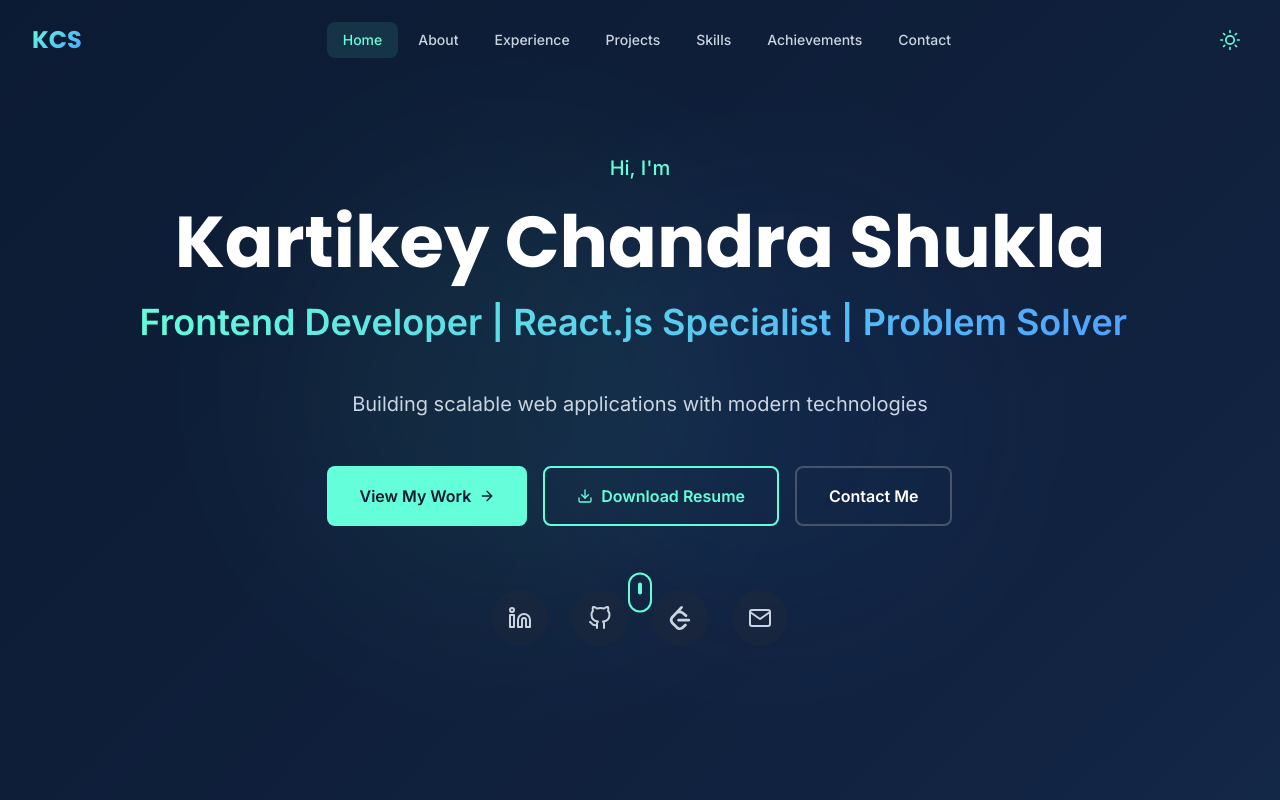
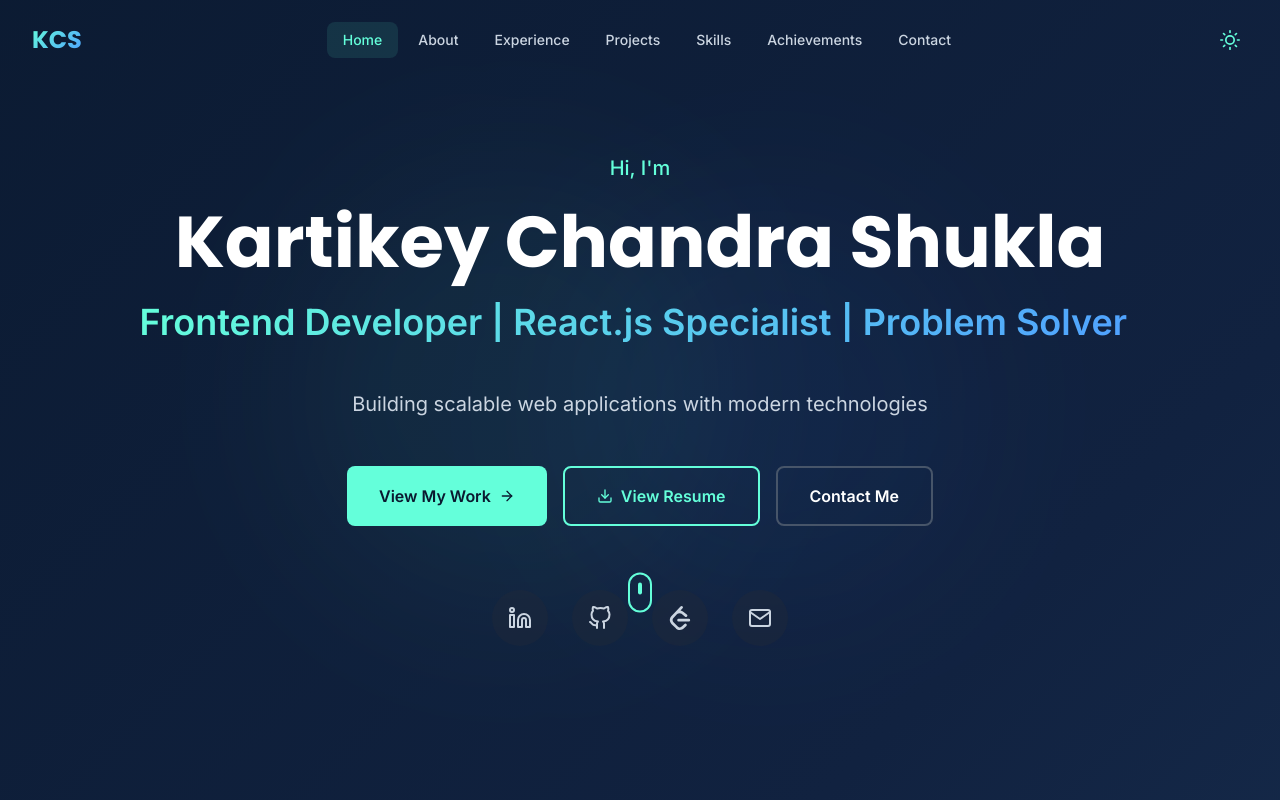
Before and after one commit to Kartikeychandrashukla/Poprtfolio, a React (Create React App) app: page / in a window 1280 px wide. Shown: the top 800 px of the page. Built offline with nearby package versions, Linux system fonts and the light colour scheme.

Commit message:
Update: Add resume link and deployment guide

```diff
--- a/src/components/Hero.tsx
+++ b/src/components/Hero.tsx
@@ -125,11 +125,11 @@
               <FiArrowRight className="group-hover:translate-x-1 transition-transform" />
             </button>
             <button
-              onClick={() => window.open('#', '_blank')}
+              onClick={() => window.open('https://drive.google.com/file/d/1P_Lu1IUNHgn869ncCc38qNMR8yxuSjCb/view?usp=sharing', '_blank')}
               className="px-8 py-4 border-2 border-accent text-accent rounded-lg font-semibold flex items-center gap-2 hover:bg-accent hover:text-primary transition-all duration-300"
             >
               <FiDownload />
-              Download Resume
+              View Resume
             </button>
             <button
               onClick={() => scrollToSection('contact')}
```
